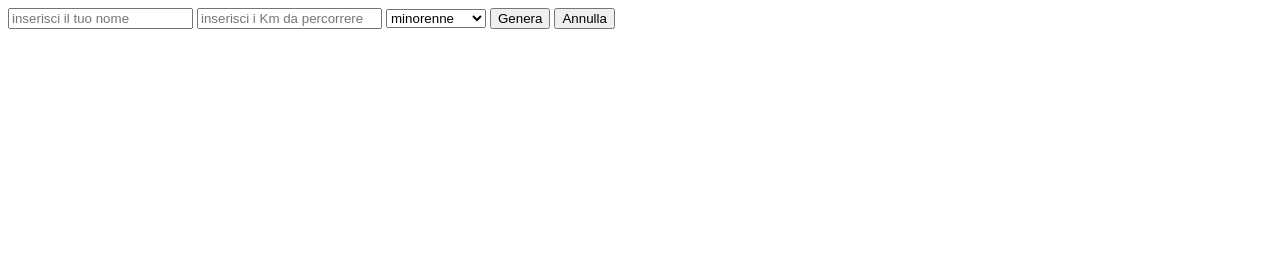
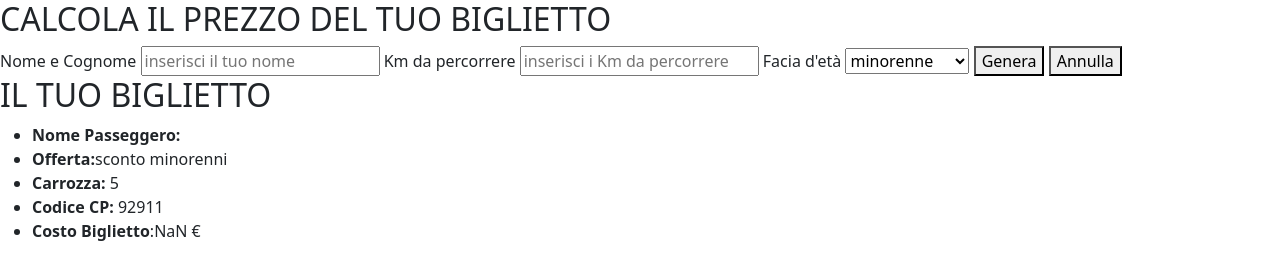
Before and after one commit to MicheleCasani/js-biglietto-treno-form, a plain HTML site: page index.html in a window 1280 px wide. Both pictures are taken after a click on the button "Genera". Drawn offline with nearby package versions, Linux system fonts and the light colour scheme.

Commit message:
[UPD] milestone 2 done

```diff
--- a/index.html
+++ b/index.html
@@ -4,20 +4,51 @@
 <head>
     <meta charset="UTF-8">
     <meta name="viewport" content="width=device-width, initial-scale=1.0">
+    <link href="https://cdn.jsdelivr.net/npm/bootstrap@5.3.3/dist/css/bootstrap.min.css" rel="stylesheet"
+        integrity="sha384-QWTKZyjpPEjISv5WaRU9OFeRpok6YctnYmDr5pNlyT2bRjXh0JMhjY6hW+ALEwIH" crossorigin="anonymous">
     <link rel="stylesheet" href="./css/style.css">
     <title>Biglietto del Treno</title>
 </head>
 
 <body>
+    <header>
+        <h2>CALCOLA IL PREZZO DEL TUO BIGLIETTO</h2>
+    </header>
+    <main>
+        <label for="name-field">Nome e Cognome</label>
         <input type="text" placeholder="inserisci il tuo nome" id="name-field">
+
+        <label for="km-field">Km da percorrere</label>
         <input type="text" placeholder="inserisci i Km da percorrere" id="km-field">
+
+        <label for="age-field">Facia d'età</label>
         <select name="" id="age-field">
             <option value="under-18">minorenne</option>
             <option value="over-65">Over 65</option>
             <option value="standard">Maggiorenne</option>
         </select>
+
         <button id="btn-genera">Genera</button>
         <button id="btn-annulla">Annulla</button>
+<div>
+    <h2> IL TUO BIGLIETTO</h2>
+    <ul>
+        <li><strong>Nome Passeggero:</strong><span id="name-ticket"></span></li>
+        <li><strong>Offerta:</strong><span id="offer-ticket"></span></li>
+        <li><strong>Carrozza:</strong>
+            <span>5</span>
+        </li>
+        <li><strong>Codice CP:</strong>
+            <span>92911</span>
+        </li>
+        <li><strong>Costo Biglietto</strong>:<span id="price-ticket"></span></li>
+
+    </ul>
+
+</div>
+
+    </main>
+
     <script src="./js/script.js"></script>
 </body>
 
--- a/js/script.js
+++ b/js/script.js
@@ -1,3 +1,4 @@
+//metto tutto all'interno di un evento click in modo che viene letto dalla console solo se premutoil bottone
 document.getElementById('btn-genera').addEventListener('click', function () {
     // Prendo i valori dal form
     let name = document.getElementById('name-field').value;
@@ -20,8 +21,23 @@ document.getElementById('btn-genera').addEventListener('click', function () {
 
     // Stampa il prezzo finale in console
     console.log(finalPrice);
+
+    //aggiungo i dati alla lista del ticket
+    document.getElementById('name-ticket').innerText = name;
+    if (age === 'under-18') {
+        document.getElementById('offer-ticket').innerText = 'sconto minorenni';
+    }
+    else if (age === 'over-65') {
+        document.getElementById('offer-ticket').innerText = 'sconto over 65';
+    }
+    else {
+        document.getElementById('offer-ticket').innerText = 'prezzo standard';
+    }
+    document.getElementById('price-ticket').innerText = finalPrice + ' €';
+
 });
 
+//permetto al tasto annulla di resettare i campi inserendo un evento click che resetta i campi
 document.getElementById('btn-annulla').addEventListener('click', function () {
     document.getElementById('name-field').value = '';
     document.getElementById('km-field').value = '';
```
Lines whose indentation alone changed are shown as unchanged.
